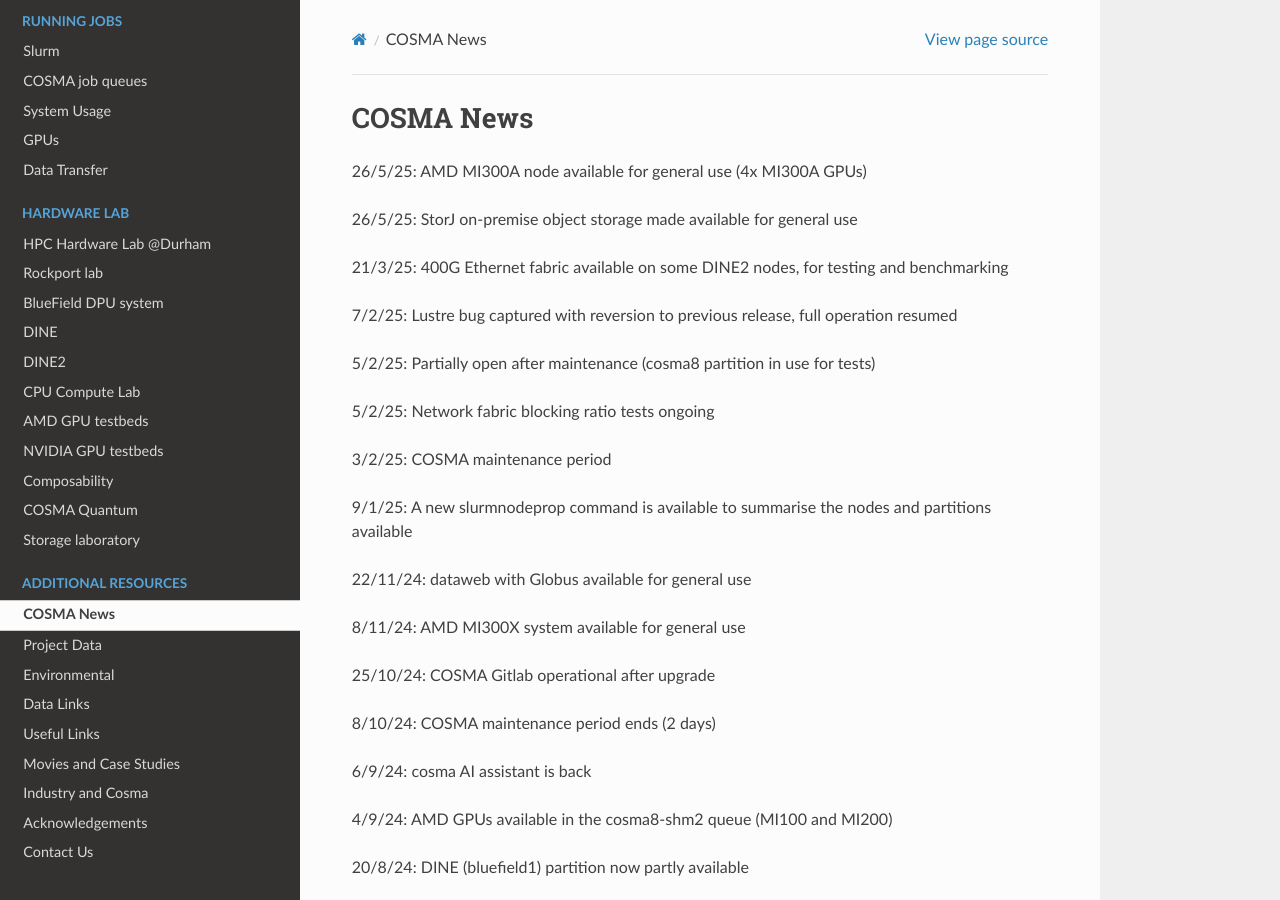
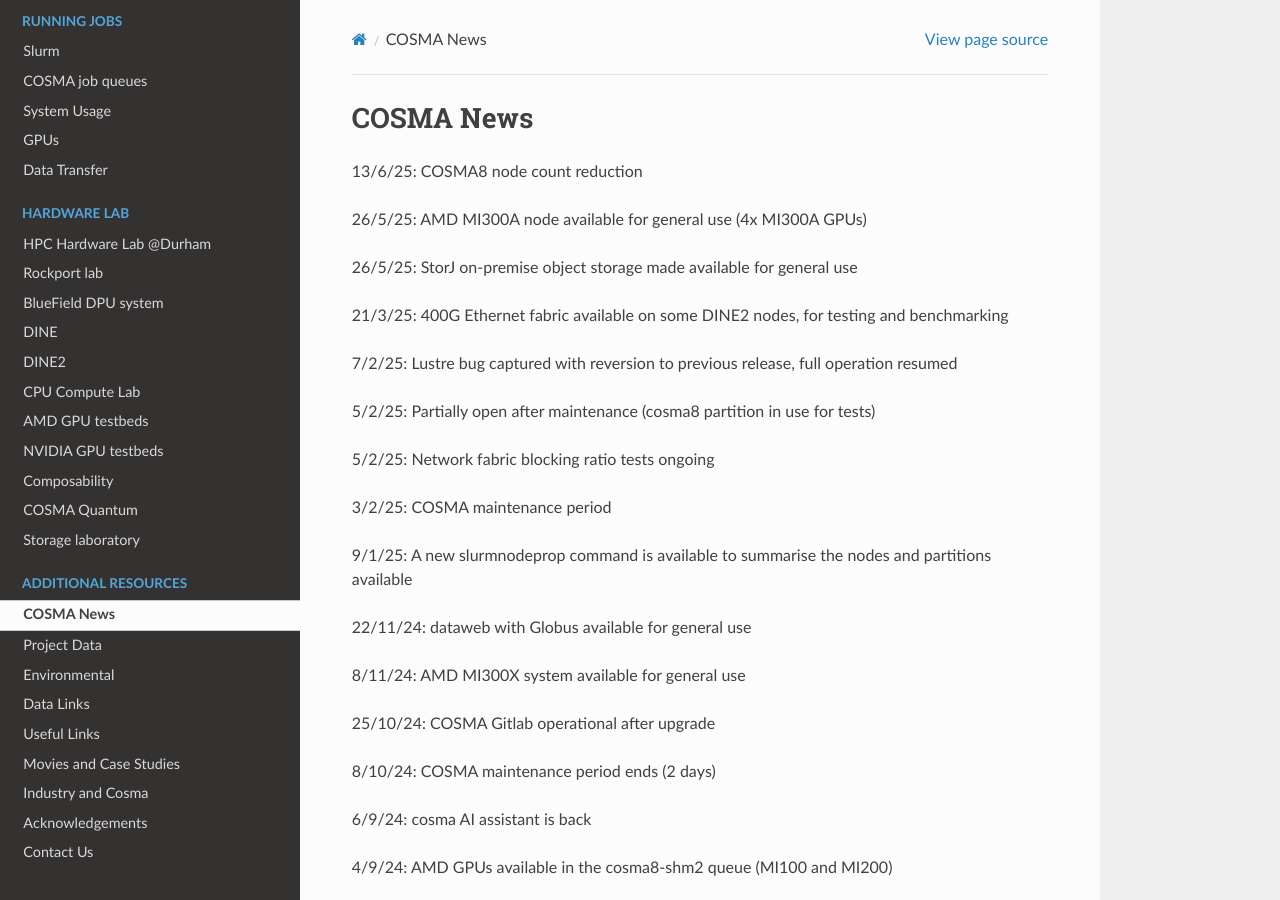
Before and after one commit to agb32/cosmadoc, a Sphinx documentation site: the page built from docs/source/news.md, in a window 1280 px wide and 900 px high. Built offline with Sphinx 7.4.7 and the Read the Docs theme 3.1.0, drawn with Linux system fonts in a browser that asks for light colours.

Commit message:
news-updated

```diff
--- a/docs/source/news.md
+++ b/docs/source/news.md
@@ -1,4 +1,6 @@
 # COSMA News
+
+13/6/25: COSMA8 node count reduction
 
 26/5/25: AMD MI300A node available for general use (4x MI300A GPUs)
 
```
